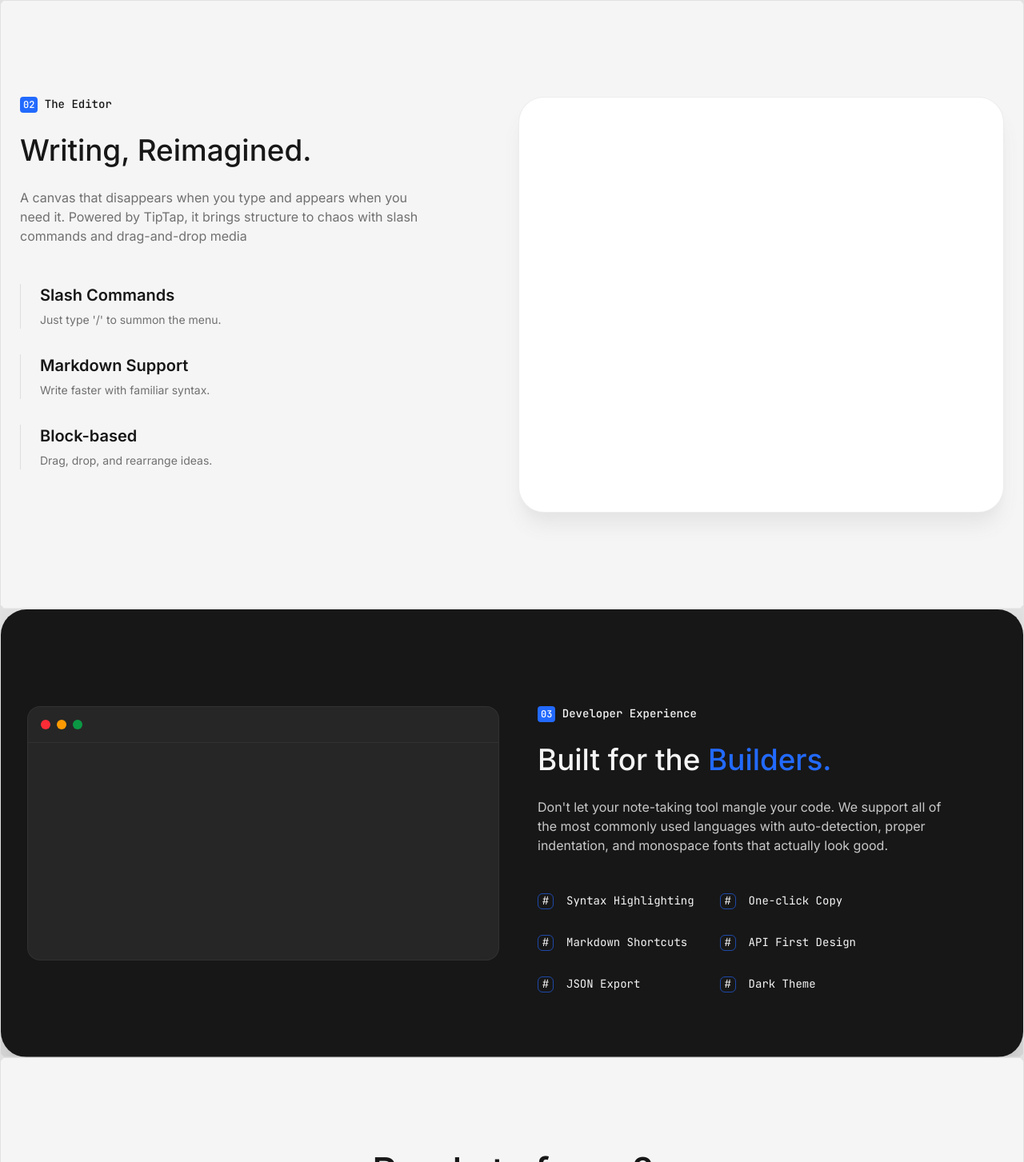
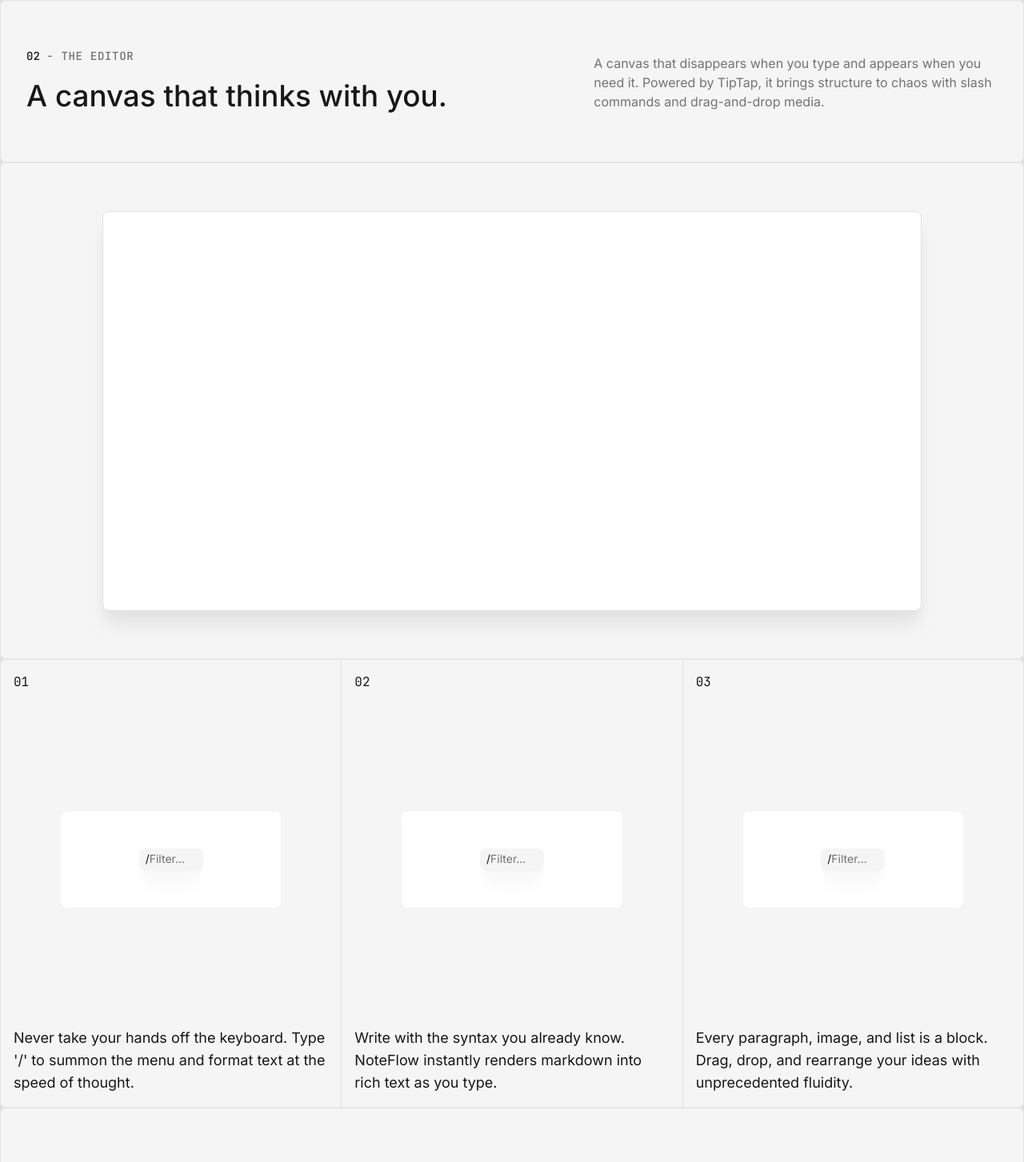
Before and after one commit to Prateek1789/Notes-App, a Next.js app in the folder v2-nextjs/: page / in a window 1280 px wide. Shown: the part 2157-3610 px from the top of the page at 80% size. Built offline with nearby package versions, Linux system fonts and the light colour scheme.

Commit message:
Chore: Redesigned editor showcase section to match the over grid style design of the webpage

```diff
--- a/v2-nextjs/src/components/sections/EditorShowcase.tsx
+++ b/v2-nextjs/src/components/sections/EditorShowcase.tsx
@@ -1,41 +1,58 @@
 
 const EditorShowcase = () => {
   const editorFeatures = [
-    { title: "Slash Commands", desc: "Just type '/' to summon the menu." },
-    { title: "Markdown Support", desc: "Write faster with familiar syntax." },
-    { title: "Block-based", desc: "Drag, drop, and rearrange ideas." }
+    { title: "Slash Commands", desc: "Never take your hands off the keyboard. Type '/' to summon the menu and format text at the speed of thought." },
+    { title: "Markdown Support", desc: "Write with the syntax you already know. NoteFlow instantly renders markdown into rich text as you type." },
+    { title: "Block-based", desc: "Every paragraph, image, and list is a block. Drag, drop, and rearrange your ideas with unprecedented fluidity." },
   ];
 
   return (
     <section id="showcase"
-             className="h-auto px-6 py-20 lg:py-30 flex items-center justify-center">
-      <div className="w-full h-auto grid grid-rows-2 grid-cols-1 lg:grid-rows-1 lg:grid-cols-2 gap-4">
-        <div className="h-full w-full flex flex-col items-start justify-start gap-6">
-        	<span className="font-mono text-sm font-medium">
-            <span className="py-0.5 text-xs px-1 bg-primary text-white rounded-sm">02</span>
-            &nbsp;The Editor
-          </span>
-          <h2 className="text-h2 font-medium">Writing, Reimagined.</h2>
-          <p className="max-w-[50ch] text-foreground/60">
-            A canvas that disappears when you type and appears when you need it. Powered by TipTap, it brings structure to chaos with slash commands and drag-and-drop media
+             className="h-auto py-0 flex items-center justify-center bg-transparent">
+      <div className="w-full h-full flex flex-col gap-px">
+
+        {/* Section Heading */}
+        <div className="w-full h-auto px-6 md:px-8 py-15 flex flex-col md:flex-row items-end justify-center md:items-baseline-last md:justify-between gap-4 bg-background [clip-path:var(--clip-bevel-sm)]">
+          <div className="flex flex-col items-start justify-center gap-4">
+            <span className="font-mono text-sm font-medium hidden lg:inline">
+              <span className="text-foreground">02 </span>
+              <span className="text-neutral-500 tracking-wider">- THE EDITOR</span>
+            </span>
+            <h2 className="text-h2 font-medium">A canvas that thinks with you.</h2>
+          </div>
+          <p className="max-w-[50ch] text-neutral-500 dark:text-neutral-400">
+            A canvas that disappears when you type and appears when you need it. Powered by TipTap, it brings structure to chaos with slash commands and drag-and-drop media.
           </p>
-          <div className="mt-6 flex flex-col item-start justify-start gap-8">
-            {editorFeatures.map(feature => {
-              return (
-                <div key={feature.title}
-										 className="pl-6 pr-2 flex flex-col justify-between items-start gap-2 border-l border-l-foreground/10 hover:border-l-foreground transition-colors duration-240 select-none group">
-                  <h3 className="text-xl font-semibold group-hover:translate-x-1.5 transition-transform duration-240">
-                    {feature.title}
-                  </h3>
-                  <p className="text-foreground/60 text-sm">{feature.desc}</p>
-                </div>
-              )
-          	})}
+        </div>
+
+        {/* The Editor Window */}
+        <div className="w-full h-auto py-15 flex items-center justify-center bg-background [clip-path:var(--clip-bevel-sm)]">
+          <div className="editor w-full md:w-2xl xl:w-5xl max-w-5xl h-[500px] rounded-lg bg-white dark:bg-neutral-900 border border-line shadow-xl shadow-line dark:shadow-neutral-900">
           </div>
         </div>
-        <div className="h-auto xl:h-[65vh] w-full mt-8 xl:mt-0 bg-white rounded-2xl md:rounded-4xl border border-neutral-200/70 shadow-xl shadow-neutral-200">
 
+        {/* Feature List */}
+        <div className="w-full h-auto flex flex-col lg:flex-row items-center justify-center gap-px [clip-path:var(--clip-bevel-sm)]">
+          {editorFeatures.map((feature, idx) => {
+            return (
+              <div className="w-full h-100 xl:h-140 px-4 py-4 flex flex-col items-start justify-between bg-background">
+                <span className="font-mono">{`${idx < 10 && 0}${idx + 1}`}</span>
+                <div className="w-[70%] h-30 bg-white dark:bg-neutral-900 rounded-lg mx-auto flex items-center justify-center">
+                  <span className="w-20 h-auto text-sm bg-neutral-100 dark:bg-neutral-800 shadow-xl shadow-neutral-100 dark:shadow-neutral-950 py-1 px-2 rounded-lg">
+                    <span className="">/</span>
+                    <span className="text-neutral-500">Filter...</span>
+                  </span>
+                </div>
+                <h3 className="text-lg">
+                    {feature.desc}
+                  </h3>
+              </div>
+            )
+          })}
         </div>
+
+        {/* Spacer */}
+        <div className="w-full h-20 bg-background [clip-path:var(--clip-bevel-sm)]"></div>
       </div>
   	</section>
   )
```
